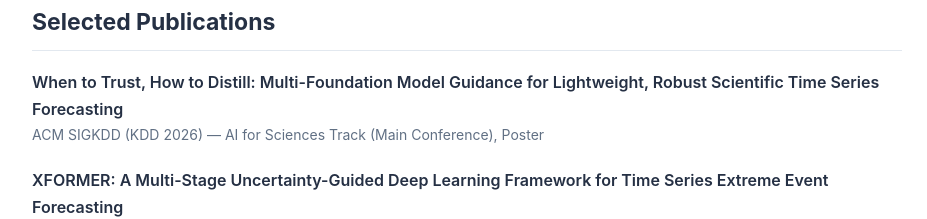
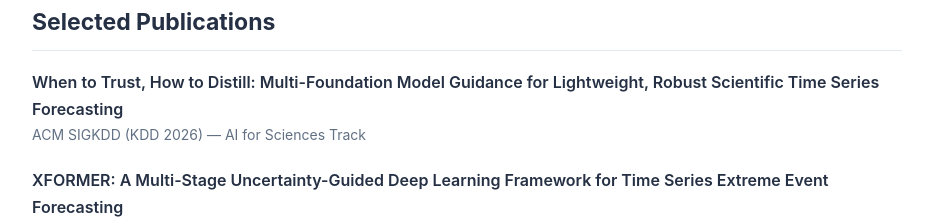
Before and after one commit to RupasreeDey/RupasreeDey.github.io, a plain HTML site: page index.html in a window 1280 px wide. Shown: the part 1120-1339 px from the top of the page, without its empty margins (173-1100 px from the left). Drawn offline with Linux system fonts and the light colour scheme.

Commit message:
Update index.html

```diff
--- a/index.html
+++ b/index.html
@@ -260,7 +260,7 @@
         </div>
         <div class="venue">
           ACM SIGKDD (KDD 2026) —
-          AI for Sciences Track (Main Conference), Poster
+          AI for Sciences Track
         </div>
       </div>
 
```
